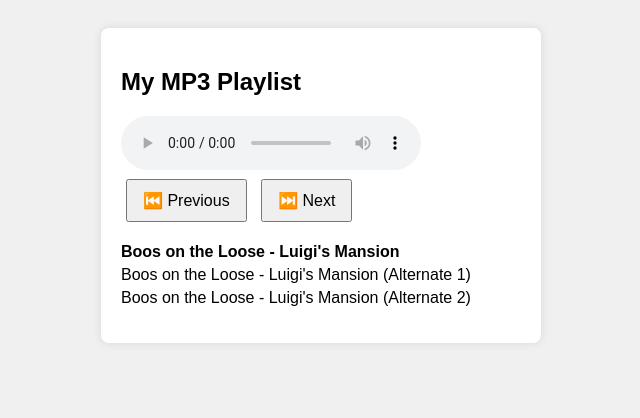
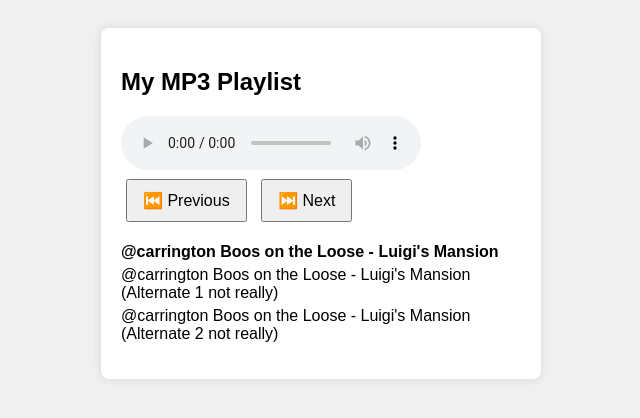
Before and after one commit to Dazazzell/gjaudio, a plain HTML site: page songs.html in a window 1280 px wide. Shown: the whole page, without its empty margins (319-959 px from the left). Drawn offline with Linux system fonts and the light colour scheme.

Commit message:
Update songs.html

```diff
--- a/songs.html
+++ b/songs.html
@@ -51,16 +51,16 @@
   <script>
     const tracks = [
       {
-        title: "Boos on the Loose - Luigi's Mansion",
+        title: "@carrington Boos on the Loose - Luigi's Mansion",
         url: "https://dodarchive.dwellingofduels.net/25-03-Free/06-Carington%20Swing-Luigis%20Mansion-Boos%20on%20the%20Loose%20Luigis%20Mansion%20Main%20Theme-DoD.mp3"
       },
       {
-        title: "Boos on the Loose - Luigi's Mansion (Alternate 1)",
-        url: "https://dodarchive.dwellingofduels.net/25-03-Free/06-Carington%20Swing-Luigis%20Mansion-Boos%20on%20the%20Loose%20Luigis%20Mansion%20Main%20Theme-DoD2.mp3"
+        title: "@carrington Boos on the Loose - Luigi's Mansion (Alternate 1 not really)",
+        url: "https://dodarchive.dwellingofduels.net/25-03-Free/06-Carington%20Swing-Luigis%20Mansion-Boos%20on%20the%20Loose%20Luigis%20Mansion%20Main%20Theme-DoD.mp3"
       },
       {
-        title: "Boos on the Loose - Luigi's Mansion (Alternate 2)",
-        url: "https://dodarchive.dwellingofduels.net/25-03-Free/06-Carington%20Swing-Luigis%20Mansion-Boos%20on%20the%20Loose%20Luigis%20Mansion%20Main%20Theme-DoD3.mp3"
+        title: "@carrington Boos on the Loose - Luigi's Mansion (Alternate 2 not really)",
+        url: "https://dodarchive.dwellingofduels.net/25-03-Free/06-Carington%20Swing-Luigis%20Mansion-Boos%20on%20the%20Loose%20Luigis%20Mansion%20Main%20Theme-DoD.mp3"
       }
     ];
 
```
